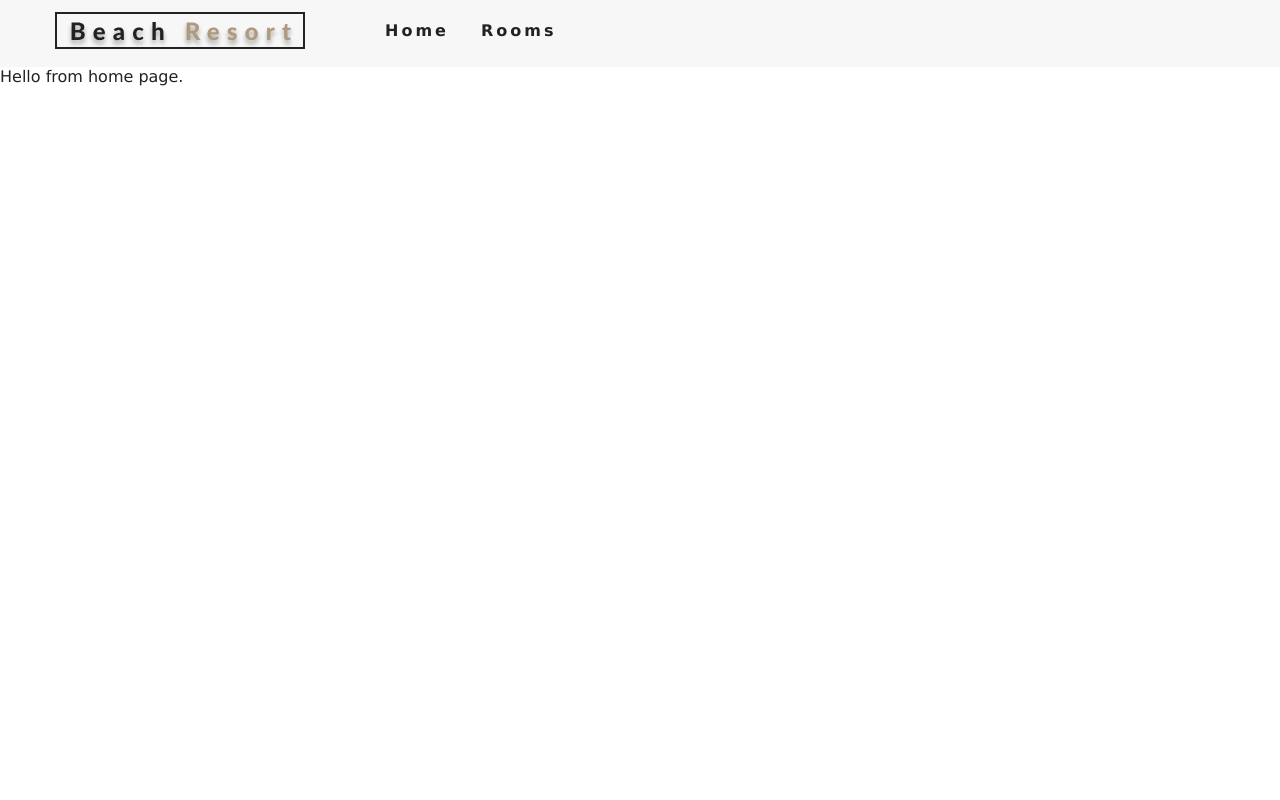
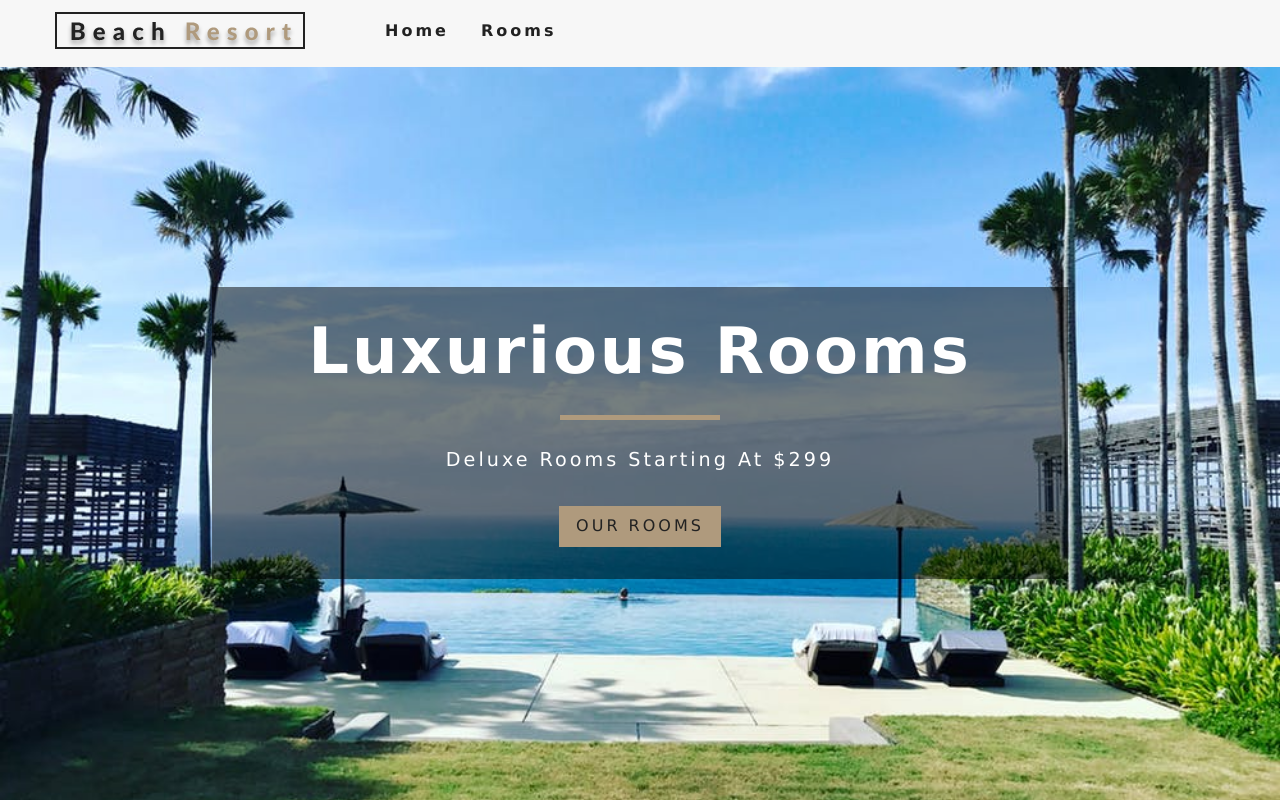
Before and after one commit to smishra11/React-Beach-Resort, a React (Create React App) app: page / in a window 1280 px wide. Built offline with nearby package versions, Linux system fonts and the light colour scheme.

Commit message:
working on home page

```diff
--- /dev/null
+++ b/src/components/Banner.js
@@ -0,0 +1,14 @@
+import React from 'react';
+
+function Banner({children,title,subtitle}) {
+  return (
+    <div className="banner">
+      <h1>{title}</h1>
+      <div></div>
+      <p>{subtitle}</p>
+      {children}
+    </div>
+  )
+}
+
+export default Banner;
--- /dev/null
+++ b/src/components/Hero.js
@@ -0,0 +1,15 @@
+import React from 'react';
+
+const Hero = ({children, hero}) => {
+  return (
+    <header className={hero}>
+      {children}
+    </header>
+  )
+}
+
+Hero.defaultProps = {
+  hero:'defaultHero'
+}
+
+export default Hero;
--- a/src/pages/Error.js
+++ b/src/pages/Error.js
@@ -1,9 +1,8 @@
 import React from 'react';
+import Hero from '../components/Hero';
 
 export default function Error() {
   return (
-    <div>
-      Hello from Error page
-    </div>
+    <Hero />
   )
 }
--- a/src/pages/Home.js
+++ b/src/pages/Home.js
@@ -1,10 +1,18 @@
 import React from 'react';
+import Hero from '../components/Hero';
+import Banner from '../components/Banner';
+import {Link} from 'react-router-dom';
 
 const Home = () => {
   return(
-    <div>
-      Hello from home page.
-    </div>
+    <Hero>
+      <Banner title="Luxurious rooms" subtitle="deluxe rooms starting at $299">
+        <Link to="/rooms" className="btn-primary">
+          our rooms
+        </Link>
+      </Banner>
+    </Hero>
   )
 }
+
 export default Home;
--- a/src/pages/Rooms.js
+++ b/src/pages/Rooms.js
@@ -1,10 +1,9 @@
 import React from 'react';
+import Hero from '../components/Hero';
 
 const Rooms = () => {
   return (
-    <div>
-      Hello from rooms page
-    </div>
+    <Hero hero="roomsHero" />
   )
 }
 
```
